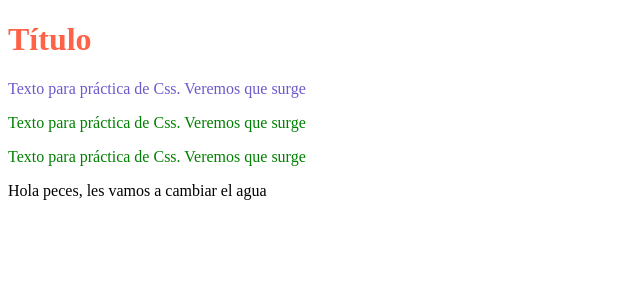
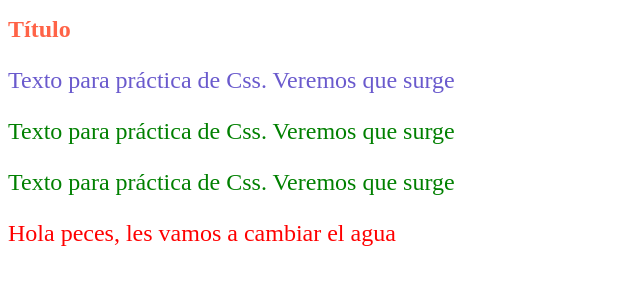
Before and after one commit to NykoFCO/villapueyrredon, a plain HTML site: page Practicapaginaweb/css/index.html in a window 1280 px wide. Shown: the whole page, without its empty margins (0-640 px from the left). Drawn offline with Linux system fonts and the light colour scheme.

Commit message:
Minuto23.22

```diff
--- a/Practicapaginaweb/css/style.css
+++ b/Practicapaginaweb/css/style.css
@@ -7,3 +7,13 @@ p.texto{
 p.especial{
     color:green;
 }
+div p{
+    color:red;
+}
+div h2, div h3{
+    color:palevioletred;
+}
+
+*{
+    font-size: 24px
+}
```
